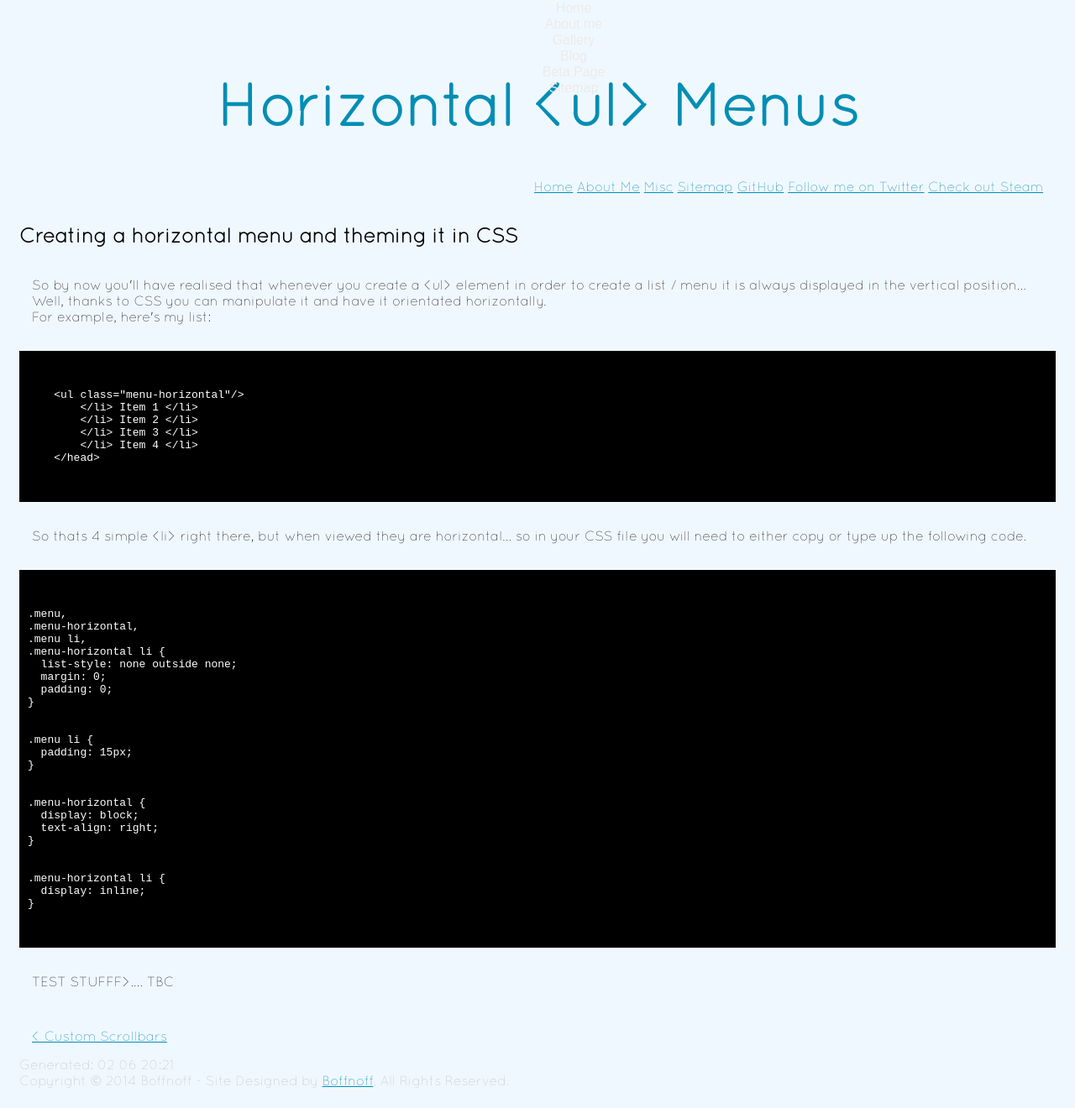
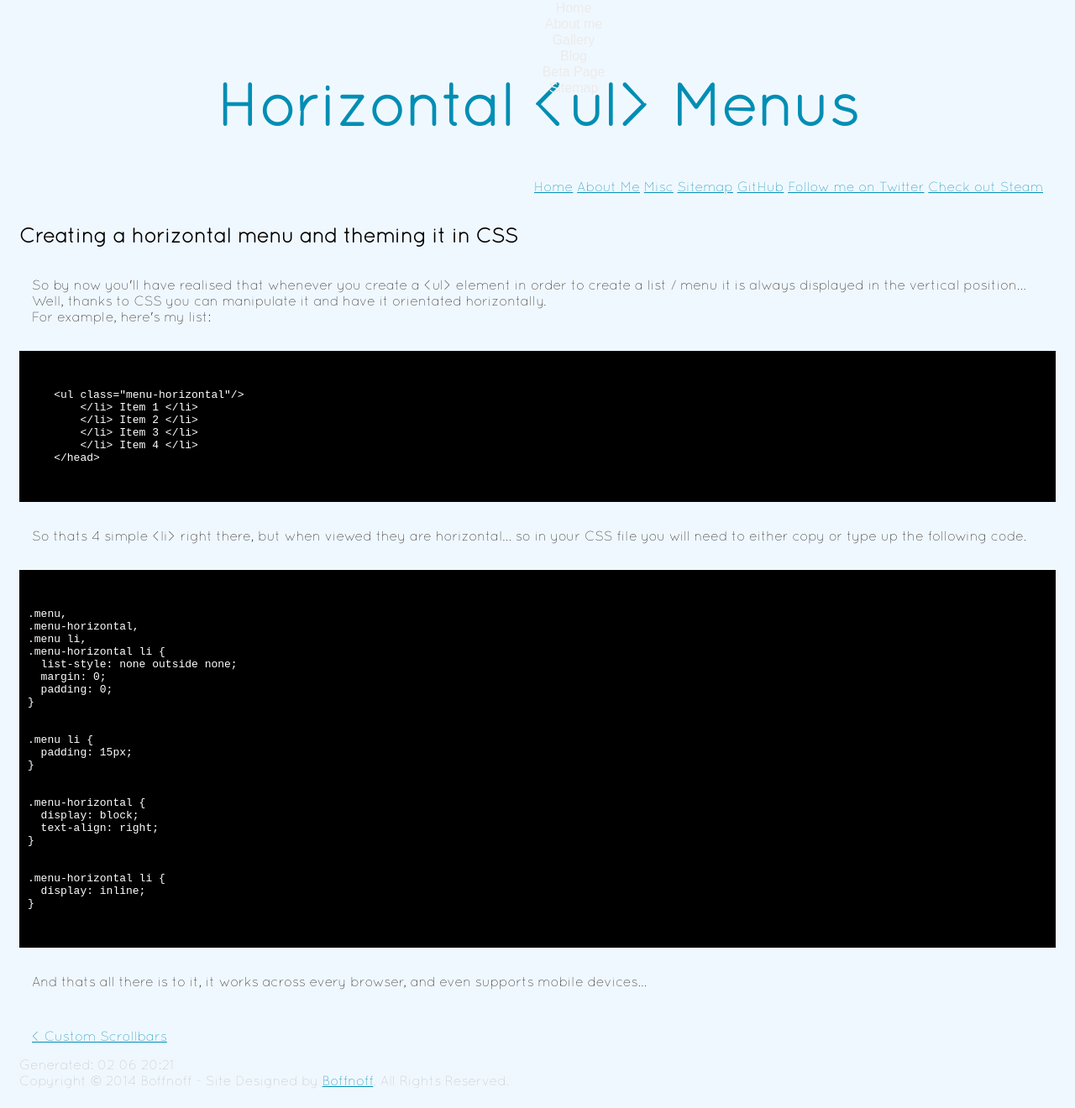
Before and after one commit to boffnoff/boffnoff.github.com, a Jekyll site: the page built from _posts/2014-5-30-creating-horizontal-menus.html, in a window 1280 px wide and 1320 px high. Shown: the whole window at 84% size. Built offline with Jekyll 4.4.1, drawn with Linux system fonts in a browser that asks for light colours.

Commit message:
didnt bother explaining it

```diff
--- a/_posts/2014-5-30-creating-horizontal-menus.html
+++ b/_posts/2014-5-30-creating-horizontal-menus.html
@@ -71,5 +71,5 @@ layout: post
 
 
 <p>
-    TEST STUFFF>.... TBC
+    And thats all there is to it, it works across every browser, and even supports mobile devices...
 </p>
```
